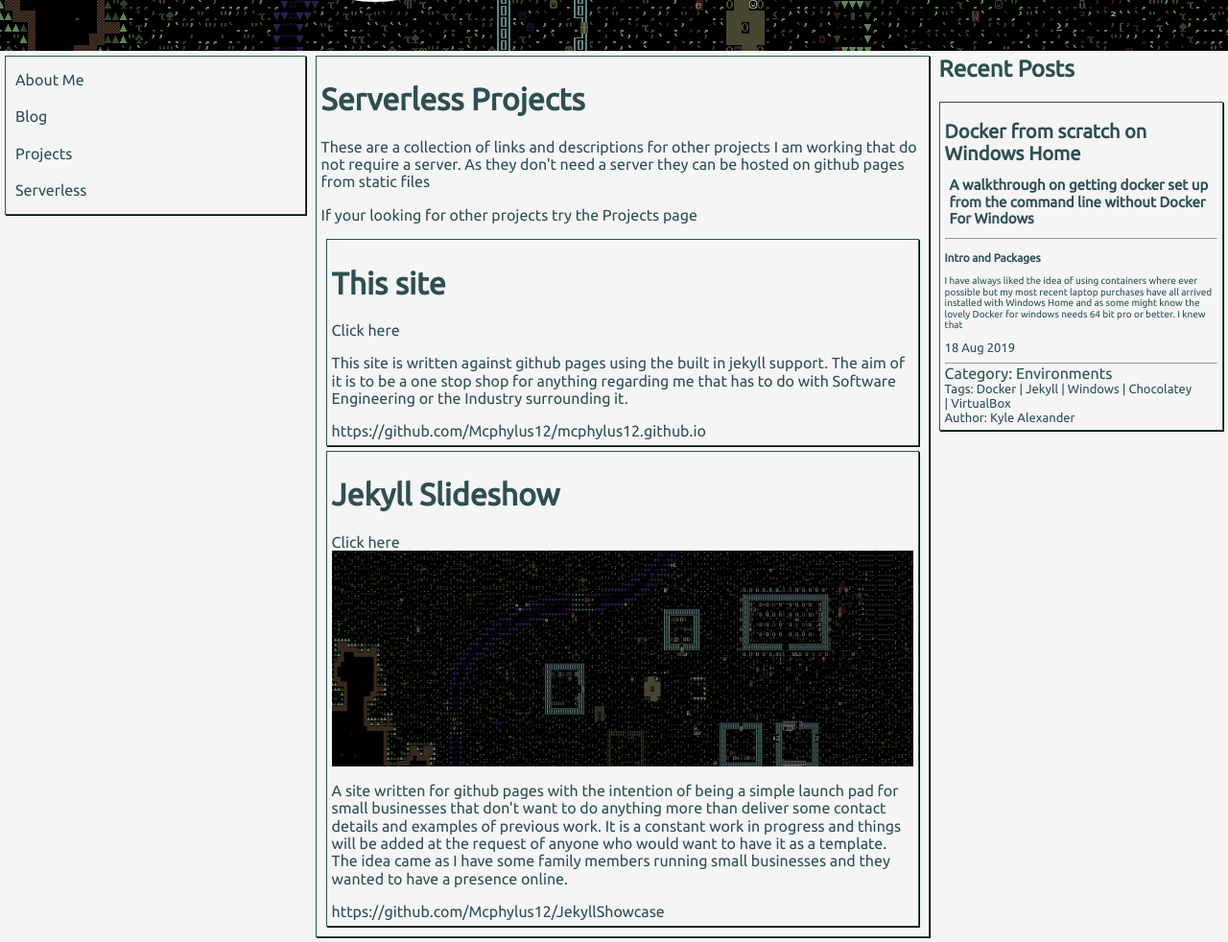
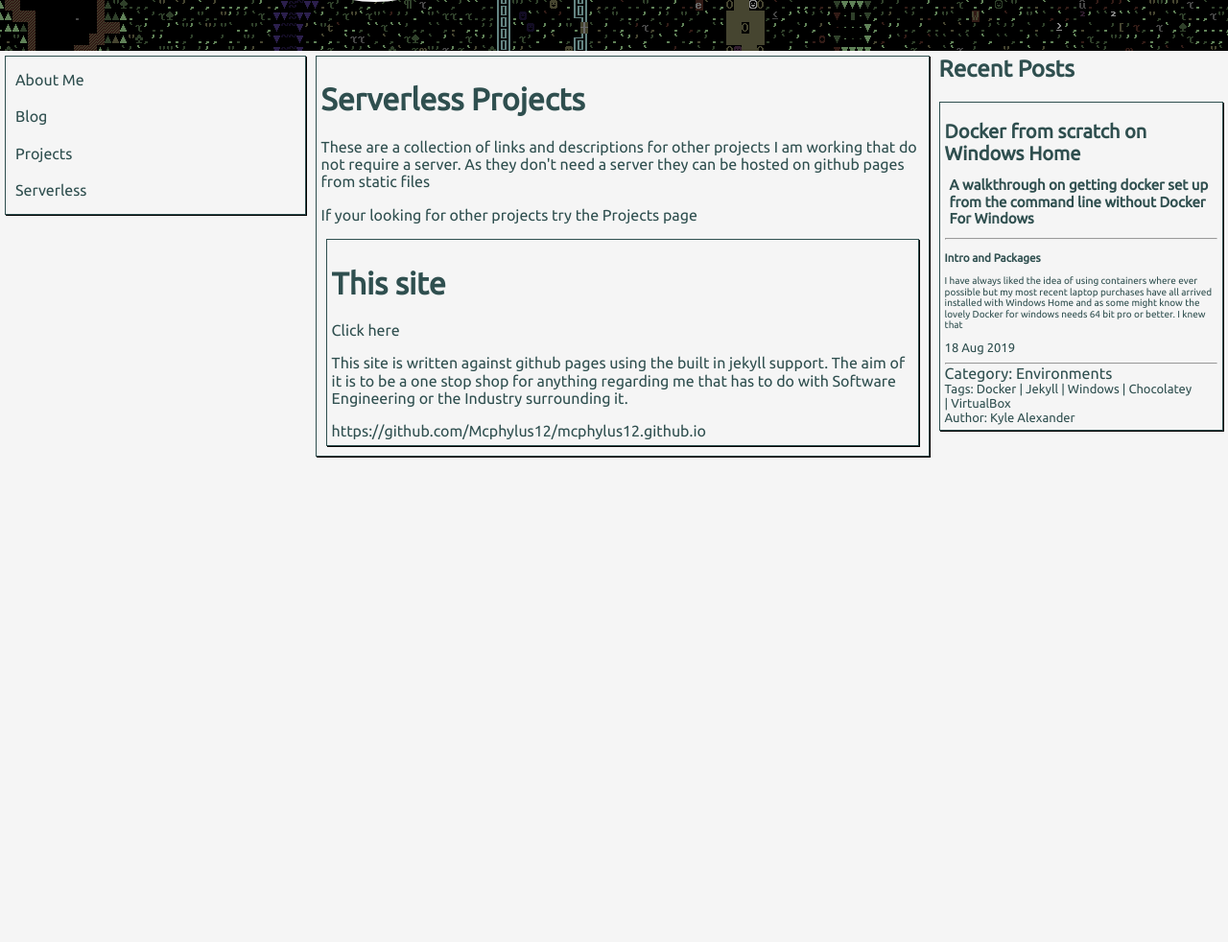
Before and after one commit to Mcphylus12/mcphylus12.github.io, a Jekyll site: the page built from serverless.html, in a window 1280 px wide, cut to the strip 307-1289 px from the top of the page. Shown: the whole strip at 96% size. Built offline with Jekyll 4.4.1, drawn with Linux system fonts in a browser that asks for light colours; after the commit the page ends 900 px from its top, so only the background shows below that.

Commit message:
removed jekyll showcase link as it now contains stuff

```diff
--- a/_data/serverless.yml
+++ b/_data/serverless.yml
@@ -2,8 +2,3 @@
   description: This site is written against github pages using the built in jekyll support. The aim of it is to be a one stop shop for anything regarding me that has to do with Software Engineering or the Industry surrounding it.
   url: /
   githubUrl: https://github.com/Mcphylus12/mcphylus12.github.io
-- title: Jekyll Slideshow
-  imageUrl: /assets/BG.PNG
-  description: A site written for github pages with the intention of being a simple launch pad for small businesses that don't want to do anything more than deliver some contact details and examples of previous work. It is a constant work in progress and things will be added at the request of anyone who would want to have it as a template. The idea came as I have some family members running small businesses and they wanted to have a presence online.
-  url: /JekyllShowcase/
-  githubUrl: https://github.com/Mcphylus12/JekyllShowcase
```
